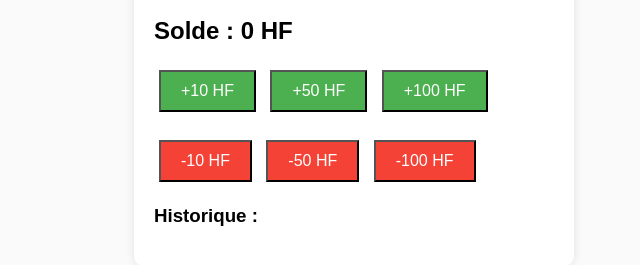
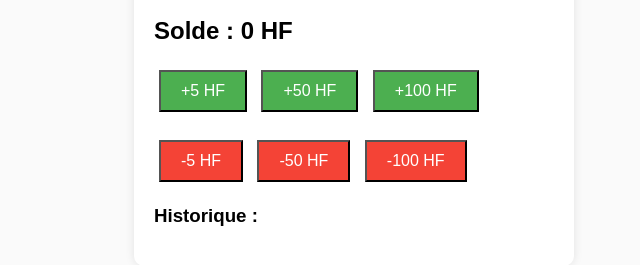
Before and after one commit to Oscar-Quiloulou/escape-road, a plain HTML site: page user.html in a window 1280 px wide. Shown: the part 149-414 px from the top of the page, without its empty margins (286-926 px from the left). Drawn offline with Linux system fonts and the light colour scheme.

Commit message:
Fix button values and update balance logic

```diff
--- a/user.html
+++ b/user.html
@@ -36,13 +36,13 @@
         <p><strong>ID :</strong> <span id="uid"></span></p>
         <h2>Solde : <span id="balance"></span> HF</h2>
 
-        <button class="add" onclick="updateBalance(10)">+10 HF</button>
+        <button class="add" onclick="updateBalance(5)">+5 HF</button>
         <button class="add" onclick="updateBalance(50)">+50 HF</button>
         <button class="add" onclick="updateBalance(100)">+100 HF</button>
 
         <br><br>
 
-        <button class="remove" onclick="updateBalance(-10)">-10 HF</button>
+        <button class="remove" onclick="updateBalance(-5)">-5 HF</button>
         <button class="remove" onclick="updateBalance(-50)">-50 HF</button>
         <button class="remove" onclick="updateBalance(-100)">-100 HF</button>
 
```
